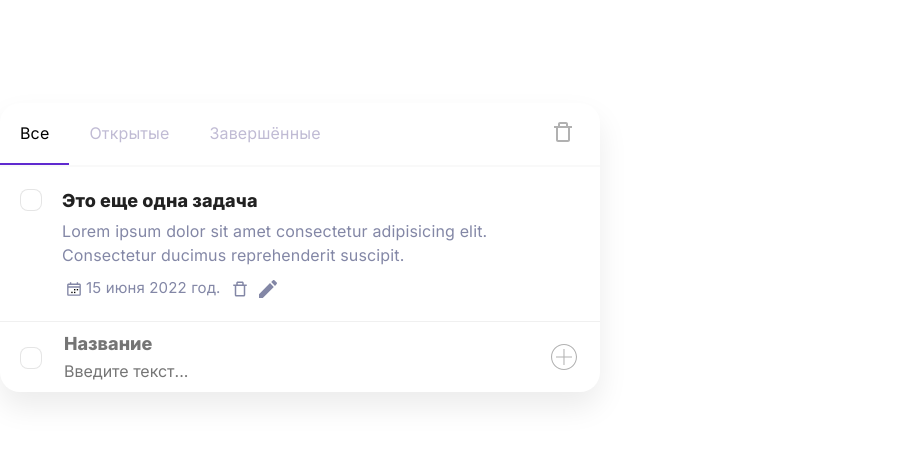
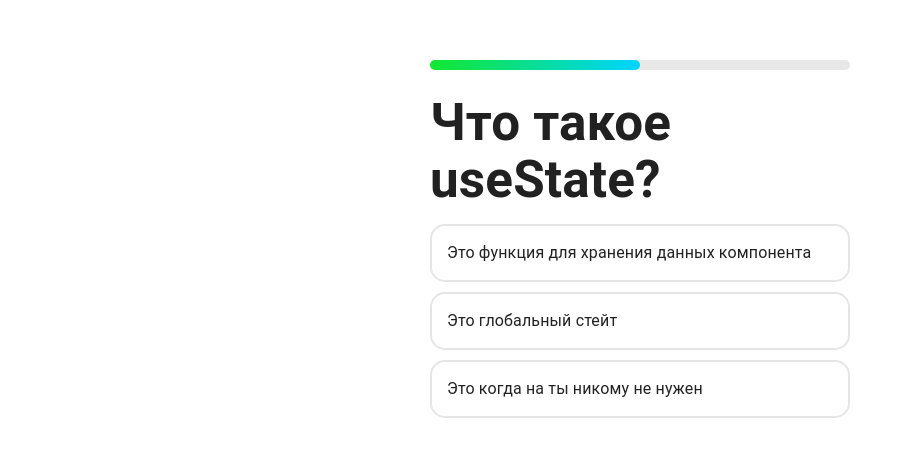
Before and after one commit to savin-maksim/all-test-projects, a React (Vite) app: page / in a window 1280 px wide. Shown: the part 153-610 px from the top of the page, without its empty margins (0-913 px from the left). Built offline with nearby package versions, Linux system fonts and the light colour scheme.

Commit message:
Initial quiz

```diff
--- a/src/App.jsx
+++ b/src/App.jsx
@@ -1,84 +1,58 @@
 import './index.scss';
+
+const questions = [
+  {
+    title: 'React - это ... ?',
+    variants: ['библиотека', 'фреймворк', 'приложение'],
+    correct: 0,
+  },
+  {
+    title: 'Компонент - это ... ',
+    variants: ['приложение', 'часть приложения или страницы', 'то, что я не знаю что такое'],
+    correct: 1,
+  },
+  {
+    title: 'Что такое JSX?',
+    variants: [
+      'Это простой HTML',
+      'Это функция',
+      'Это тот же HTML, но с возможностью выполнять JS-код',
+    ],
+    correct: 2,
+  },
+];
+
+function Result() {
+  return (
+    <div className="result">
+      <img src="https://cdn-icons-png.flaticon.com/512/2278/2278992.png" />
+      <h2>Вы отгадали 3 ответа из 10</h2>
+      <button>Попробовать снова</button>
+    </div>
+  );
+}
+
+function Game() {
+  return (
+    <>
+      <div className="progress">
+        <div style={{ width: '50%' }} className="progress__inner"></div>
+      </div>
+      <h1>Что такое useState?</h1>
+      <ul>
+        <li>Это функция для хранения данных компонента</li>
+        <li>Это глобальный стейт</li>
+        <li>Это когда на ты никому не нужен</li>
+      </ul>
+    </>
+  );
+}
 
 function App() {
   return (
     <div className="App">
-      <div className="top">
-        <ul className="tabs">
-          <li className="active">Все</li>
-          <li>Открытые</li>
-          <li>Завершённые</li>
-        </ul>
-        <svg height="24" viewBox="0 0 24 24" width="24" xmlns="http://www.w3.org/2000/svg">
-          <path d="M15 2H9c-1.103 0-2 .897-2 2v2H3v2h2v12c0 1.103.897 2 2 2h10c1.103 0 2-.897 2-2V8h2V6h-4V4c0-1.103-.897-2-2-2zM9 4h6v2H9V4zm8 16H7V8h10v12z" />
-        </svg>
-      </div>
-      <div className="item">
-        <input class="styled-checkbox" id="checkbox2" type="checkbox" value="value1" />
-        <label for="checkbox2" />
-        <div className="item__content">
-          <b>Это еще одна задача</b>
-          <p>
-            Lorem ipsum dolor sit amet consectetur adipisicing elit. Consectetur ducimus
-            reprehenderit suscipit.
-          </p>
-          <div className="item__bottom">
-            <ul>
-              <li>
-                <svg style={{ width: 24, height: 24 }} viewBox="0 0 70 70">
-                  <path d="M51,19h-4v-4h-4v4H27v-4h-4v4h-4c-2.209,0-4,1.791-4,4v28c0,2.209,1.791,4,4,4h32c2.209,0,4-1.791,4-4V23   C55,20.791,53.209,19,51,19z M51,51H19V31h32V51z M51,27H19v-4h32V27z" />
-                  <rect height="4" width="4" x="35" y="35" />
-                  <rect height="4" width="4" x="43" y="35" />
-                  <rect height="4" width="4" x="35" y="43" />
-                  <rect height="4" width="4" x="27" y="43" />
-                </svg>
-                <span>15 июня 2022 год.</span>
-              </li>
-              <li>
-                <svg viewBox="0 0 24 24" xmlns="http://www.w3.org/2000/svg">
-                  <path d="M15 2H9c-1.103 0-2 .897-2 2v2H3v2h2v12c0 1.103.897 2 2 2h10c1.103 0 2-.897 2-2V8h2V6h-4V4c0-1.103-.897-2-2-2zM9 4h6v2H9V4zm8 16H7V8h10v12z" />
-                </svg>
-              </li>
-              <li>
-                <svg viewBox="0 0 18 18">
-                  <g fill="none" fill-rule="evenodd" id="Page-1" stroke="none" stroke-width="1">
-                    <g fill="#000000" id="Core" transform="translate(-213.000000, -129.000000)">
-                      <g id="create" transform="translate(213.000000, 129.000000)">
-                        <path
-                          d="M0,14.2 L0,18 L3.8,18 L14.8,6.9 L11,3.1 L0,14.2 L0,14.2 Z M17.7,4 C18.1,3.6 18.1,3 17.7,2.6 L15.4,0.3 C15,-0.1 14.4,-0.1 14,0.3 L12.2,2.1 L16,5.9 L17.7,4 L17.7,4 Z"
-                          id="Shape"
-                        />
-                      </g>
-                    </g>
-                  </g>
-                </svg>
-              </li>
-            </ul>
-          </div>
-        </div>
-      </div>
-      <div className="form">
-        <div className="form__checkbox">
-          <input class="styled-checkbox" id="add-checkbox" type="checkbox" value="value1" />
-          <label for="add-checkbox" />
-        </div>
-        <div class="form__fields">
-          <input type="text" placeholder="Название" className="input-title" />
-          <input type="text" placeholder="Введите текст..." className="input-text" />
-        </div>
-        <svg height="32px" viewBox="0 0 512 512" width="32px">
-          <g>
-            <g>
-              <g>
-                <path d="M256,48C141.1,48,48,141.1,48,256s93.1,208,208,208c114.9,0,208-93.1,208-208S370.9,48,256,48z M256,446.7     c-105.1,0-190.7-85.5-190.7-190.7S150.9,65.3,256,65.3S446.7,150.9,446.7,256S361.1,446.7,256,446.7z" />
-              </g>
-            </g>
-            <g>
-              <polygon points="264.1,128 247.3,128 247.3,247.9 128,247.9 128,264.7 247.3,264.7 247.3,384 264.1,384 264.1,264.7 384,264.7     384,247.9 264.1,247.9   " />
-            </g>
-          </g>
-        </svg>
-      </div>
+      <Game />
+      {/* <Result /> */}
     </div>
   );
 }
--- a/src/index.scss
+++ b/src/index.scss
@@ -1,222 +1,110 @@
-@import url('https://fonts.googleapis.com/css2?family=Inter:wght@400;500;600;800;900&display=swap');
+@import url('https://fonts.googleapis.com/css2?family=Nunito:wght@400;500;700&display=swap');
 
 body {
   margin: 0;
+  font-family: 'Nunito', sans-serif;
   -webkit-font-smoothing: antialiased;
   -moz-osx-font-smoothing: grayscale;
-  background-color: #efeef5;
-}
-
-* {
-  box-sizing: border-box;
-  font-family: 'Inter', sans-serif;
-  outline: none;
+  background-color: #6a5be2;
+  display: flex;
+  align-items: center;
+  justify-content: center;
+  height: 100vh;
 }
 
 .App {
-  display: flex;
-  flex-direction: column;
+  width: 500px;
+  border-radius: 30px;
+  padding: 40px;
   background-color: #fff;
-  width: 600px;
-  margin: 50px auto;
-  border-radius: 20px;
-  box-shadow: 0 15px 30px rgba(0, 0, 0, 0.08);
+  position: relative;
+
+  .result {
+    text-align: center;
+
+    button {
+      font-weight: bold;
+      font-family: 'Nunito', sans-serif;
+      border-radius: 30px;
+      border: 0;
+      padding: 15px 30px;
+      font-size: 20px;
+      background-color: darken(#ff006e, 3%);
+      color: #fff;
+      margin-top: 20px;
+      cursor: pointer;
     }
 
-.top {
-  position: relative;
+    h2 {
+      margin-bottom: 0;
+    }
 
-  svg {
-    position: absolute;
-    right: 25px;
-    top: 17px;
-    cursor: pointer;
-    opacity: 0.3;
-    transition: all 0.15s ease-in-out;
-
-    &:hover {
-      opacity: 1;
-    }
+    img {
+      width: 150px;
     }
   }
 
-.form {
-  display: flex;
-  align-items: center;
-  width: 100%;
+  .progress {
+    height: 10px;
+    border-radius: 30px;
+    background-color: rgb(232, 232, 232);
+    margin-bottom: 25px;
 
-  &__checkbox {
-    margin: 15px 20px;
-  }
-
-  &__fields {
-    display: flex;
-    flex-direction: column;
-    padding: 10px 0;
-    flex: 1;
-  }
-
-  svg {
-    margin-right: 20px;
-    cursor: pointer;
-    opacity: 0.3;
-    transition: all 0.15s ease-in-out;
-
-    &:hover {
-      opacity: 1;
-    }
+    &__inner {
+      height: 100%;
+      border-radius: 30px;
+      width: 80%;
+      background: rgb(18, 231, 48);
+      transition: all 0.3s ease-in-out;
+      background: linear-gradient(90deg, rgba(18, 231, 48, 1) 0%, rgba(0, 212, 255, 1) 100%);
     }
   }
 
-.input-title {
-  font-size: 18px;
-  border: none;
-  margin-bottom: 5px;
-  font-weight: bold;
+  &:before,
+  &:after {
+    content: '';
+    display: block;
+    height: 50px;
+    border-bottom-left-radius: 30px;
+    border-bottom-right-radius: 30px;
+    position: absolute;
+    left: 50%;
+    transform: translateX(-50%);
   }
 
-.input-text {
-  font-size: 16px;
-  border: none;
+  &:before {
+    width: 95%;
+    bottom: -10px;
+    background-color: rgba(255, 255, 255, 0.8);
+    z-index: 0;
   }
 
-.tabs {
-  display: flex;
+  &:after {
+    width: 90%;
+    bottom: -20px;
+    background-color: rgba(255, 255, 255, 0.3);
+    z-index: 1;
+  }
+
+  h1 {
+    margin: 0;
+  }
+
+  ul {
     list-style: none;
     padding: 0;
-  margin: 0;
-  border-bottom: 2px solid rgb(249, 249, 249);
 
     li {
-    padding: 18px 20px;
-    border-bottom: 2px solid transparent;
+      padding: 15px;
+      border: 2px solid rgba(0, 0, 0, 0.1);
+      border-radius: 15px;
+      margin-bottom: 10px;
       cursor: pointer;
       transition: all 0.1s ease-in-out;
-    color: #c0bbd4;
 
       &:hover {
-      border-bottom-color: #e3d8fa;
-      color: #000000;
-    }
-
-    &.active {
-      border-bottom-color: #5f2acf;
-      color: #000000;
-    }
-  }
-}
-
-.item {
-  display: flex;
-  align-items: flex-start;
-  padding: 20px;
-  border-bottom: 1px solid #f0f0f0;
-
-  &:hover {
-    background: #f8f5ff;
-  }
-
-  &__content {
-    margin-left: 20px;
-
-    b {
-      font-size: 18px;
-    }
-
-    p {
-      margin: 0;
-      margin-top: 5px;
-      color: #8387a6;
-    }
-  }
-
-  &__bottom {
-    margin-top: 10px;
-    display: flex;
-    align-items: center;
-    font-size: 15px;
-    color: #8387a6;
-
-    ul {
-      display: flex;
-      align-items: center;
-      list-style: none;
-      padding: 0;
-      margin: 0;
-
-      li {
-        display: flex;
-        align-items: center;
-        margin-right: 10px;
-        cursor: pointer;
-
-        &:hover {
-          path {
-            fill: #414562;
-          }
-        }
-
-        svg {
-          width: 18px;
-          height: 18px;
-        }
-      }
-    }
-
-    svg {
-      width: 24px;
-      height: 24px;
-
-      path {
-        fill: #8387a6;
+        border: 2px solid rgba(0, 0, 0, 0.3);
       }
     }
   }
 }
-
-.styled-checkbox {
-  position: absolute;
-  opacity: 0;
-
-  & + label {
-    position: relative;
-    cursor: pointer;
-    padding: 0;
-  }
-
-  // Box.
-  & + label:before {
-    content: '';
-    display: inline-block;
-    vertical-align: text-top;
-    width: 22px;
-    height: 22px;
-    background: white;
-    border: 1px solid rgba(0, 0, 0, 0.1);
-    border-radius: 8px;
-  }
-
-  // Box hover
-  &:hover + label:before {
-    background: #f9f9f9;
-  }
-
-  // Box checked
-  &:checked + label:before {
-    background: #5f2acf;
-  }
-
-  // Checkmark. Could be replaced with an image
-  &:checked + label:after {
-    content: '';
-    position: absolute;
-    left: 7px;
-    top: 11px;
-    background: white;
-    width: 2px;
-    height: 2px;
-    box-shadow: 2px 0 0 white, 4px 0 0 white, 4px -2px 0 white, 4px -4px 0 white, 4px -6px 0 white,
-      4px -8px 0 white;
-    transform: rotate(45deg);
-  }
-}
```
Lines whose indentation alone changed are shown as unchanged.
